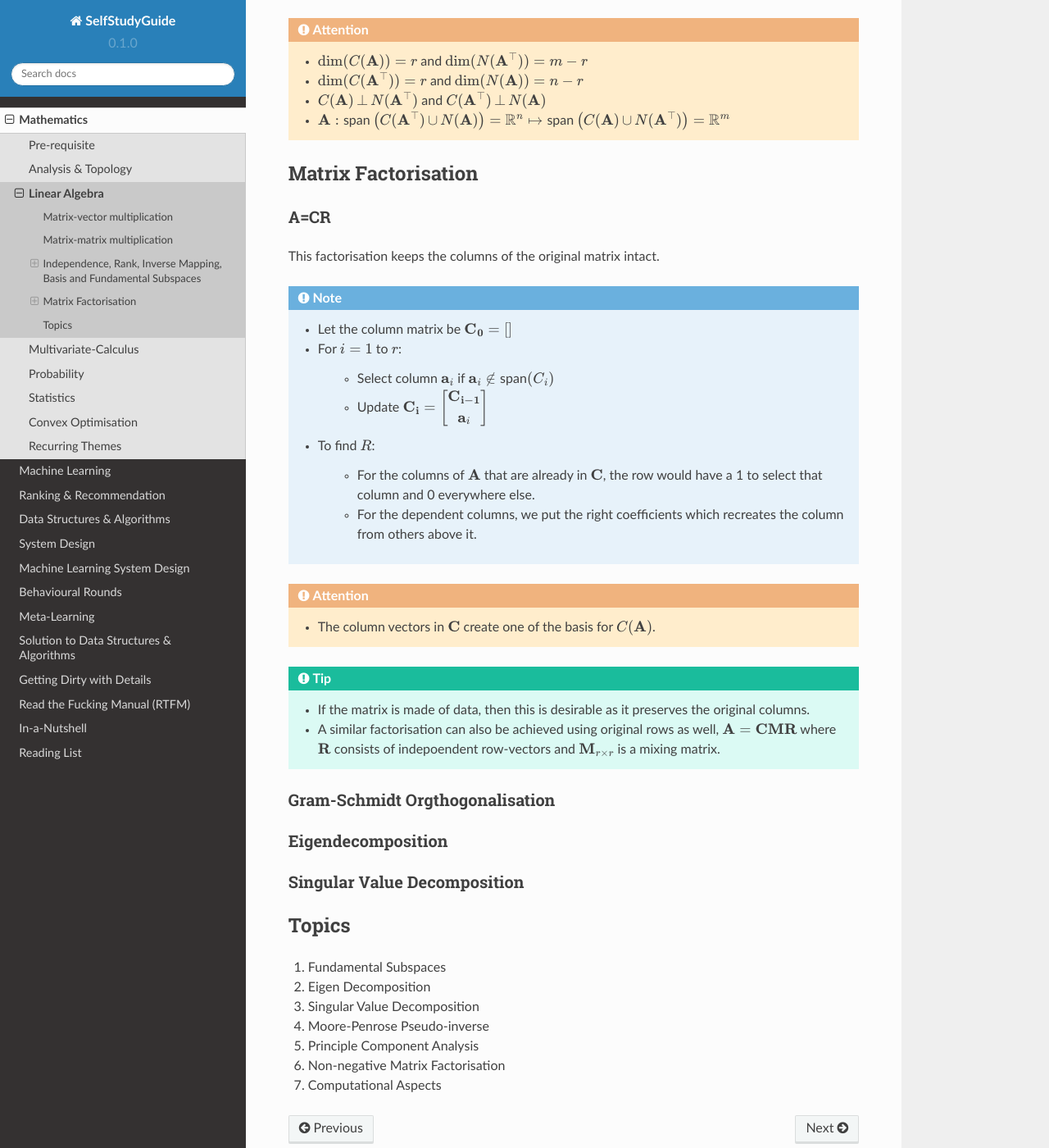
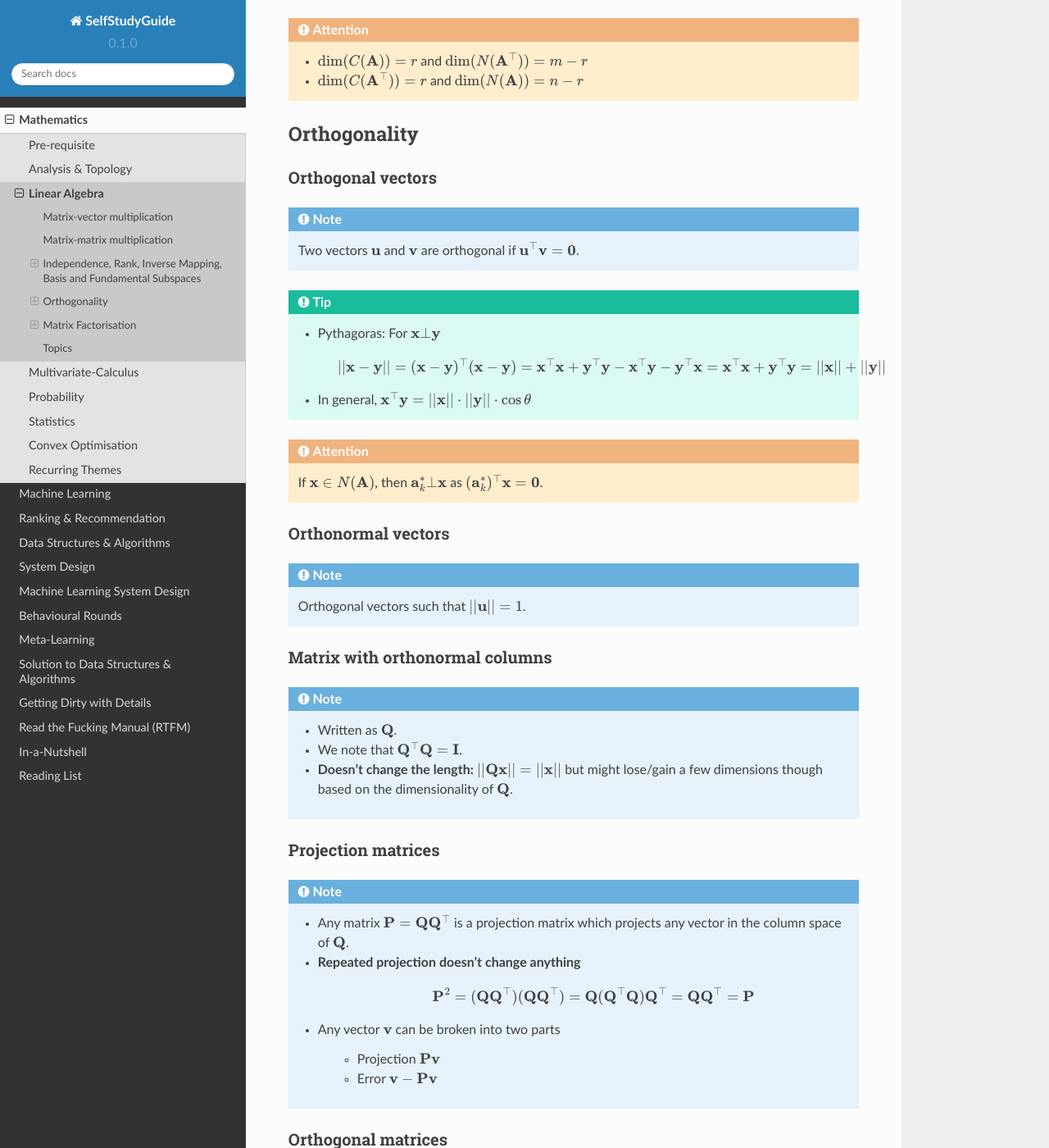
Before and after one commit to uselesstechjunks/leetcode, a Sphinx documentation site: the page built from docs/source/math/linalg.rst, in a window 1280 px wide and 1400 px high, scrolled down 3475 px. Shown: the whole window at 82% size. Built offline with Sphinx 7.4.7 and the Read the Docs theme 2.0.0, drawn with Linux system fonts in a browser that asks for light colours; some of the changed text lies outside the part shown.

Commit message:
Update linalg.rst

```diff
--- a/docs/source/math/linalg.rst
+++ b/docs/source/math/linalg.rst
@@ -107,6 +107,67 @@ Fundamental Subspaces
 .. attention::
 	* :math:`\dim(C(\mathbf{A}))=r` and :math:`\dim(N(\mathbf{A}^\top))=m-r`
 	* :math:`\dim(C(\mathbf{A}^\top))=r` and :math:`\dim(N(\mathbf{A}))=n-r`
+
+********************************************************************************
+Orthogonality
+********************************************************************************
+Orthogonal vectors
+================================================================================
+.. note::
+	Two vectors :math:`\mathbf{u}` and :math:`\mathbf{v}` are orthogonal if :math:`\mathbf{u}^\top\mathbf{v}=\mathbf{0}`.
+
+.. tip::
+	* Pythagoras: For :math:`\mathbf{x}\bot\mathbf{y}`
+
+		.. math:: ||\mathbf{x}-\mathbf{y}||=(\mathbf{x}-\mathbf{y})^\top(\mathbf{x}-\mathbf{y})=\mathbf{x}^\top\mathbf{x}+\mathbf{y}^\top\mathbf{y}-\mathbf{x}^\top\mathbf{y}-\mathbf{y}^\top\mathbf{x}=\mathbf{x}^\top\mathbf{x}+\mathbf{y}^\top\mathbf{y}=||\mathbf{x}||+||\mathbf{y}||
+	* In general, :math:`\mathbf{x}^\top\mathbf{y}=||\mathbf{x}||\cdot||\mathbf{y}||\cdot\cos\theta`
+
+.. attention::
+	If :math:`\mathbf{x}\in N(\mathbf{A})`, then :math:`\mathbf{a}^*_k\bot\mathbf{x}` as :math:`(\mathbf{a}^*_k)^\top\mathbf{x}=\mathbf{0}`.
+
+Orthonormal vectors
+================================================================================
+.. note::
+	Orthogonal vectors such that :math:`||\mathbf{u}||=1`.
+
+Matrix with orthonormal columns
+================================================================================
+.. note::
+	* Written as :math:`\mathbf{Q}`.
+	* We note that :math:`\mathbf{Q}^\top\mathbf{Q}=\mathbf{I}`.
+	* **Doesn't change the length:** :math:`||\mathbf{Q}\mathbf{x}||=||\mathbf{x}||` but might lose/gain a few dimensions though based on the dimensionality of :math:`\mathbf{Q}`.
+
+		.. math: ||\mathbf{Q}\mathbf{x}||=(\mathbf{Q}\mathbf{x})^\top(\mathbf{Q}\mathbf{x})=\mathbf{x}^\top(\mathbf{Q}^\top\mathbf{Q})\mathbf{x}=\mathbf{x}^\top\mathbf{x}=||\mathbf{x}||
+
+Projection matrices
+================================================================================
+.. note::
+	* Any matrix :math:`\mathbf{P}=\mathbf{Q}\mathbf{Q}^\top` is a projection matrix which projects any vector in the column space of :math:`\mathbf{Q}`.
+	* **Repeated projection doesn't change anything**
+
+		.. math:: \mathbf{P}^2=(\mathbf{Q}\mathbf{Q}^\top)(\mathbf{Q}\mathbf{Q}^\top)=\mathbf{Q}(\mathbf{Q}^\top\mathbf{Q})\mathbf{Q}^\top=\mathbf{Q}\mathbf{Q}^\top=\mathbf{P}
+	* Any vector :math:`\mathbf{v}` can be broken into two parts
+
+		* Projection :math:`\mathbf{P}\mathbf{v}`
+		* Error :math:`\mathbf{v}-\mathbf{P}\mathbf{v}`
+
+Orthogonal matrices
+================================================================================
+.. note::
+	Symmetric matrices with orthonormal columns such that :math:`\mathbf{Q}^\top=\mathbf{Q}`.
+
+.. attention::
+	* We have :math:`\mathbf{Q}^\top=\mathbf{Q}^{-1}` since
+
+		.. math:: \mathbf{Q}^\top\mathbf{Q}=\mathbf{Q}^\top\mathbf{Q}=\mathbf{I}
+
+Orthogonal basis
+================================================================================
+TODO
+
+Orthogonal subspace
+================================================================================
+.. attention::
 	* :math:`C(\mathbf{A})\mathop{\bot} N(\mathbf{A}^\top)` and :math:`C(\mathbf{A}^\top)\mathop{\bot} N(\mathbf{A})`
 	* :math:`\mathbf{A}:\text{span}\left(C(\mathbf{A}^\top)\mathop{\cup} N(\mathbf{A})\right)=\mathbb{R}^n\mapsto \text{span}\left(C(\mathbf{A})\mathop{\cup} N(\mathbf{A}^\top)\right)=\mathbb{R}^m`
 
@@ -141,6 +202,9 @@ Gram-Schmidt Orgthogonalisation
 Eigendecomposition
 ================================================================================
 
+Special case: Symmetric Real Matrices
+--------------------------------------------------------------------------------
+
 Singular Value Decomposition
 ================================================================================
 
```
